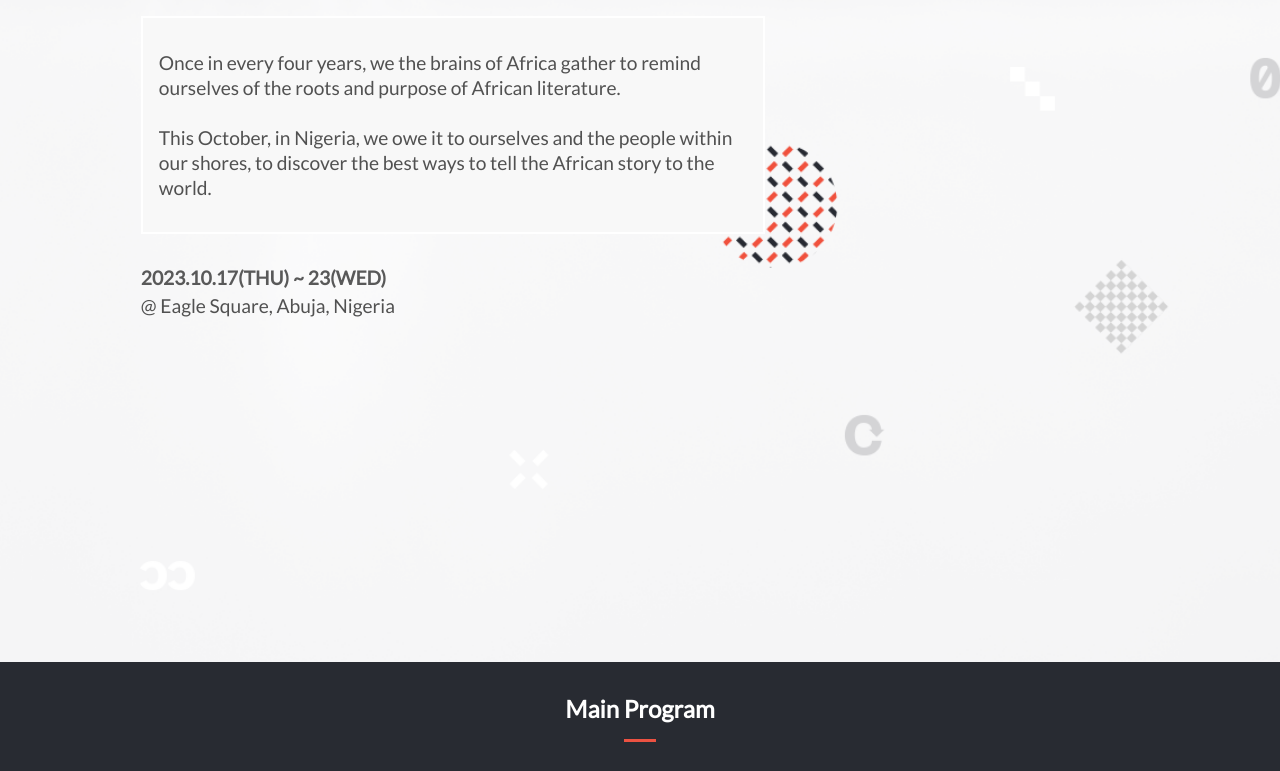
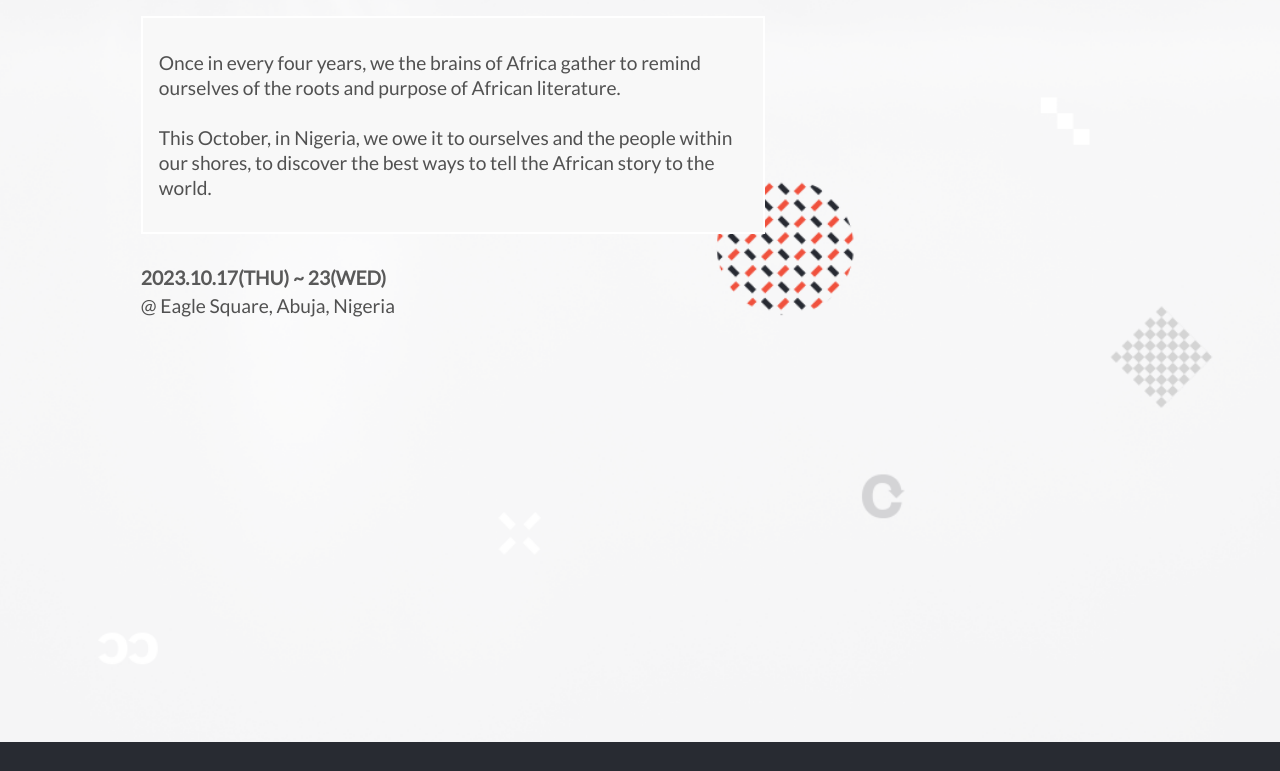
Before and after one commit to forLoop94/Conference_Page, a plain HTML site: page index.html in a window 1280 px wide. Shown: the part 298-1069 px from the top of the page. Drawn offline with Linux system fonts and the light colour scheme.

Commit message:
Adjust vh for header in mobile version

```diff
--- a/styles.css
+++ b/styles.css
@@ -67,7 +67,7 @@ header {
   background-repeat: no-repeat;
   background-size: cover;
   background-attachment: scroll;
-  height: 125vh;
+  height: 115vh;
 }
 
 .headline-section {
@@ -631,7 +631,7 @@ footer {
   }
 
   header {
-    height: 120vh;
+    height: 130vh;
   }
 
   .pad-top {
```
